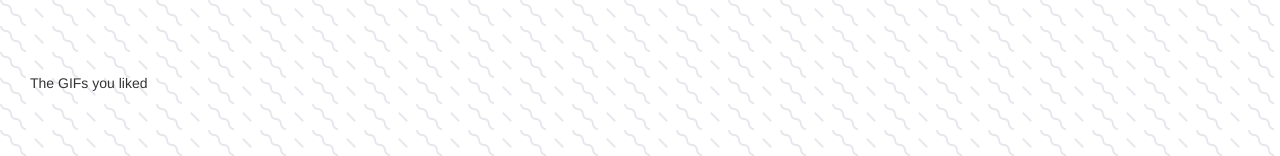
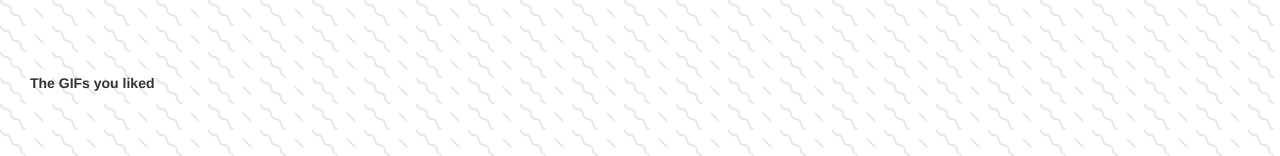
Before and after one commit to johnsontayler/politech-giphy-app, a React app: page /results in a window 1280 px wide. Shown: the part 183-339 px from the top of the page. Built offline with nearby package versions, Linux system fonts and the light colour scheme.

Commit message:
results text bold

```diff
--- a/src/scenes/Results/app.jsx
+++ b/src/scenes/Results/app.jsx
@@ -18,7 +18,7 @@
           <WeirdnessScore />
           <div className="final-gifs-liked">
             <p style={{ textAlign: "left" }}>
-              The GIFs you liked
+              <strong>The GIFs you liked</strong>
             </p>
             <GifsLikedResult />
           </div>
```
